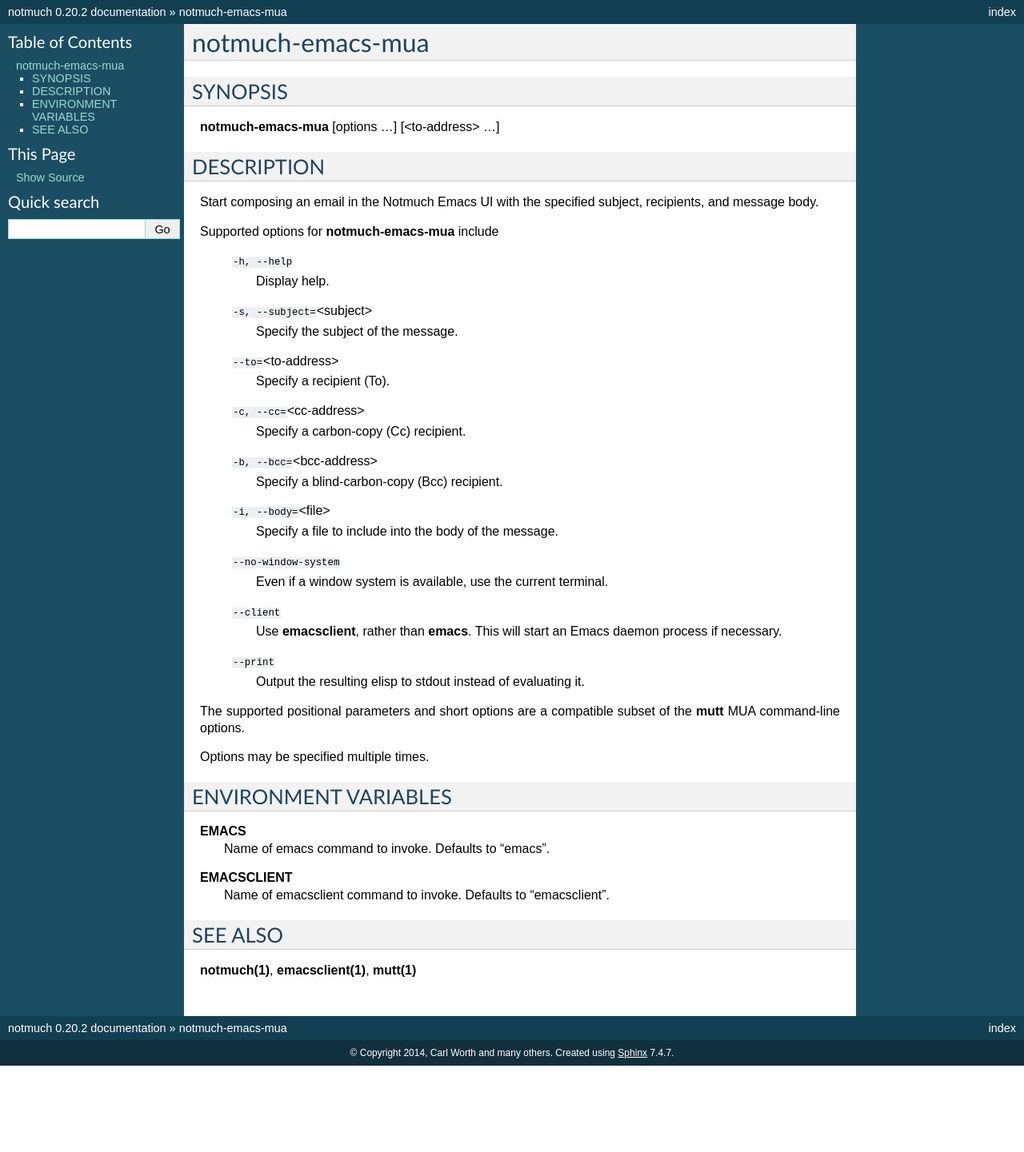
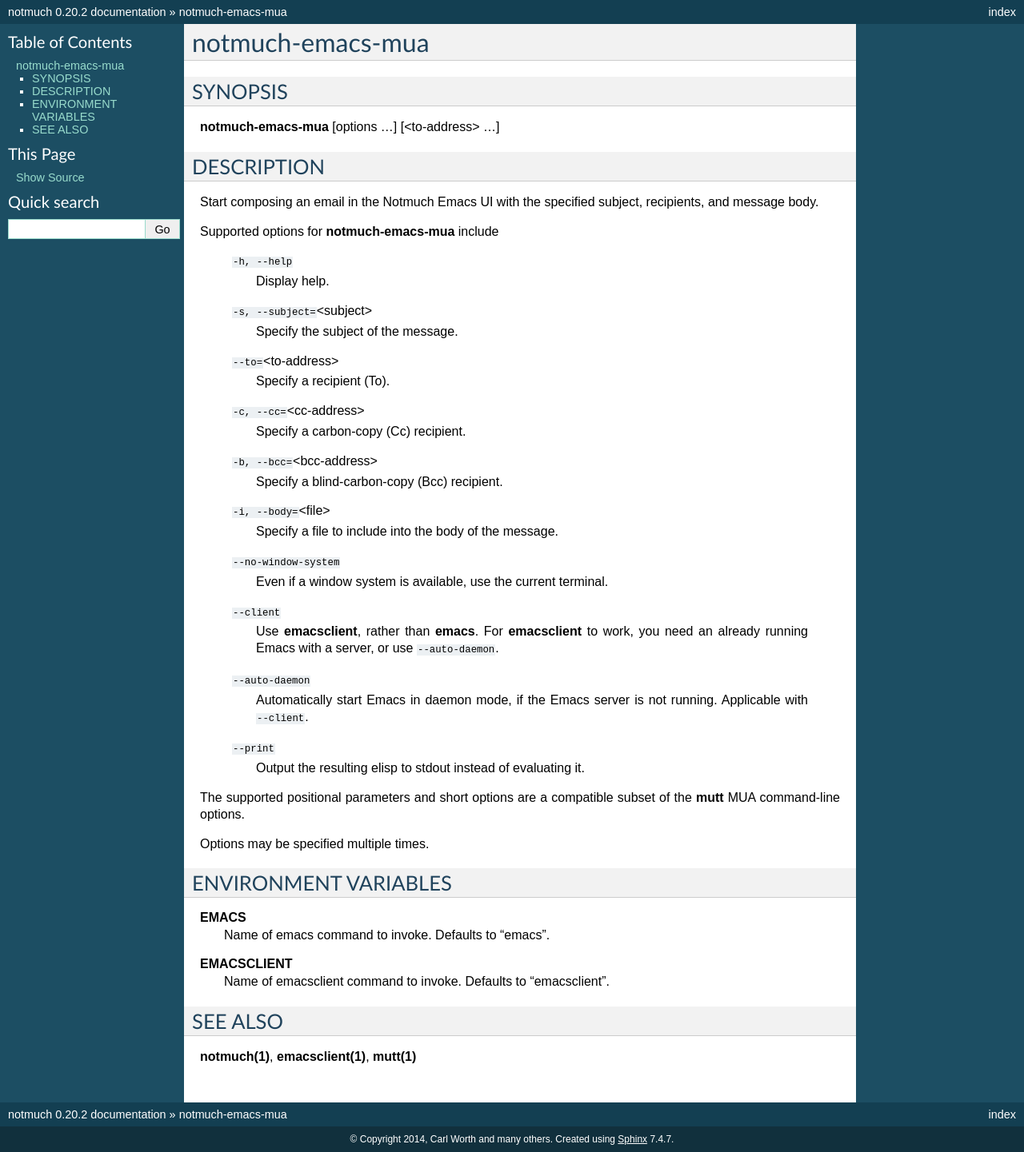
Before and after one commit to notmuch/notmuch, a Sphinx documentation site: the page built from doc/man1/notmuch-emacs-mua.rst, in a window 1280 px wide. Shown: the whole page at 80% size. Built offline with Sphinx 7.4.7, drawn with Linux system fonts in a browser that asks for light colours; the version number is read from the project's files by our own code; before the commit the page ends 1333 px from its top, so only the background shows below that.

Commit message:
notmuch-emacs-mua: add --auto-daemon option to start Emacs daemon as needed
Automatically starting Emacs in daemon mode if the Emacs server is not
running is a matter of preference better not hard coded in
notmuch-emacs-mua. Add an option to control the behaviour.

```diff
--- a/doc/man1/notmuch-emacs-mua.rst
+++ b/doc/man1/notmuch-emacs-mua.rst
@@ -37,8 +37,13 @@
         Even if a window system is available, use the current terminal.
 
     ``--client``
-        Use **emacsclient**, rather than **emacs**. This will start
-        an Emacs daemon process if necessary.
+        Use **emacsclient**, rather than **emacs**. For
+        **emacsclient** to work, you need an already running Emacs
+        with a server, or use ``--auto-daemon``.
+
+    ``--auto-daemon``
+        Automatically start Emacs in daemon mode, if the Emacs server
+        is not running. Applicable with ``--client``.
 
     ``--print``
         Output the resulting elisp to stdout instead of evaluating it.
```
Also changed, not shown: 1 other file.
